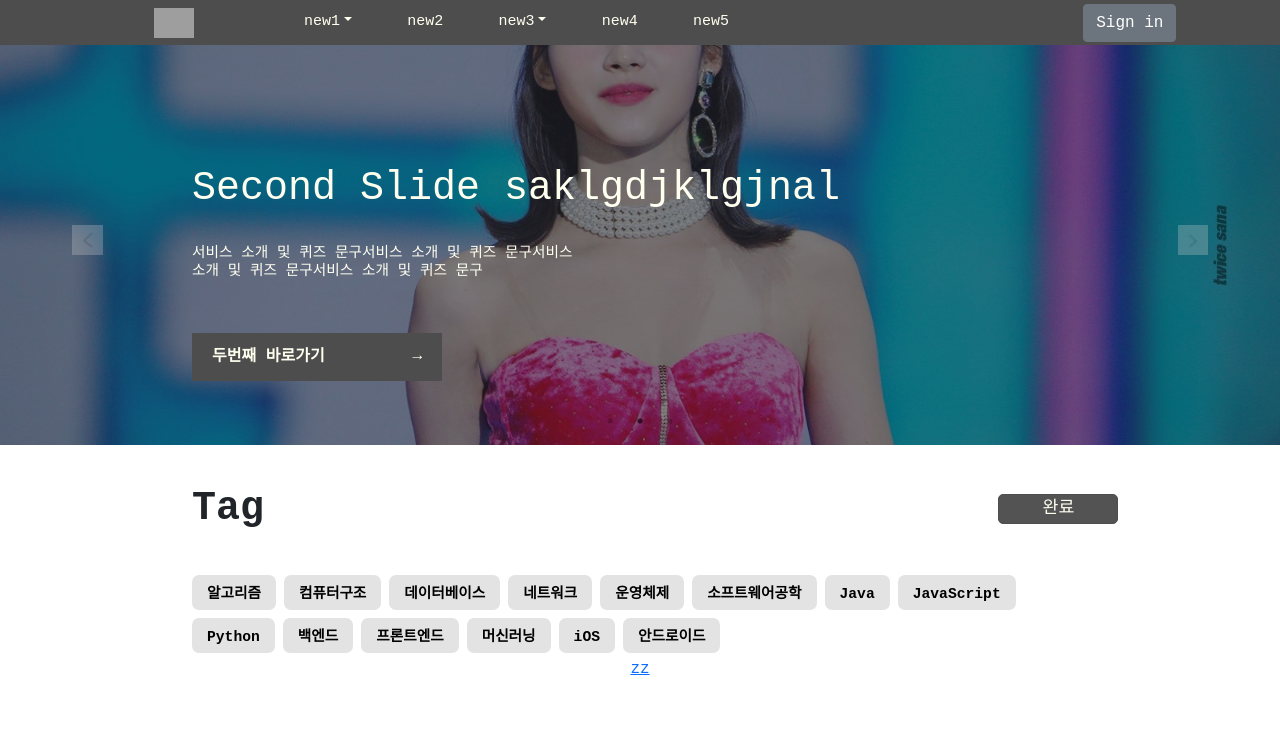
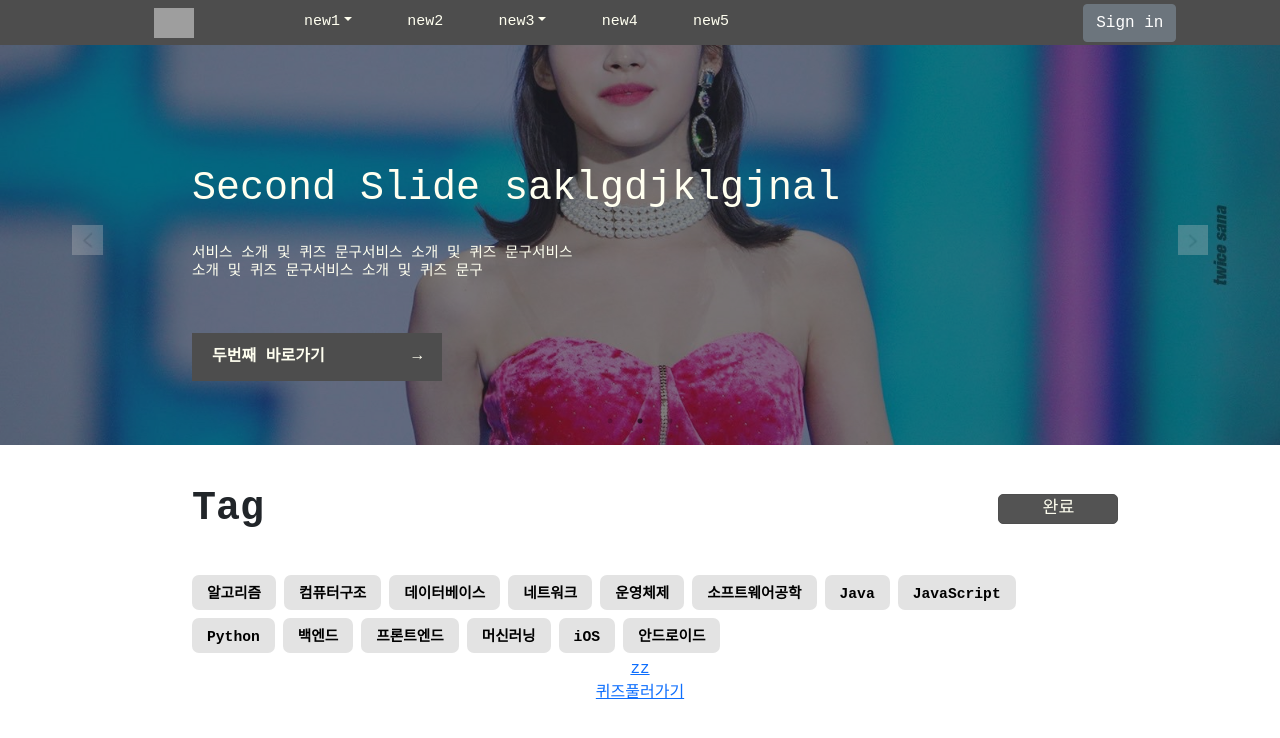
Before and after one commit to dnd-side-project/dnd-5th-10-frontend, a React (Create React App) app: page / in a window 1280 px wide. Shown: the top 738 px of the page. Built offline with nearby package versions, Linux system fonts and the light colour scheme; grey boxes are pictures that could not be loaded.

Commit message:
feat: 퀴즈 옵션 세팅 페이지 링크 추가

```diff
--- a/src/pages/MainPage.js
+++ b/src/pages/MainPage.js
@@ -12,6 +12,8 @@ function MainPage() {
       <MainCarousel />
       <ClassificationTags />
       <Link to="/QuestionRegister">zz</Link>
+      <br />
+      <Link to="/SetQuizOptions">퀴즈풀러가기</Link>
     </div>
   )
 }
```
